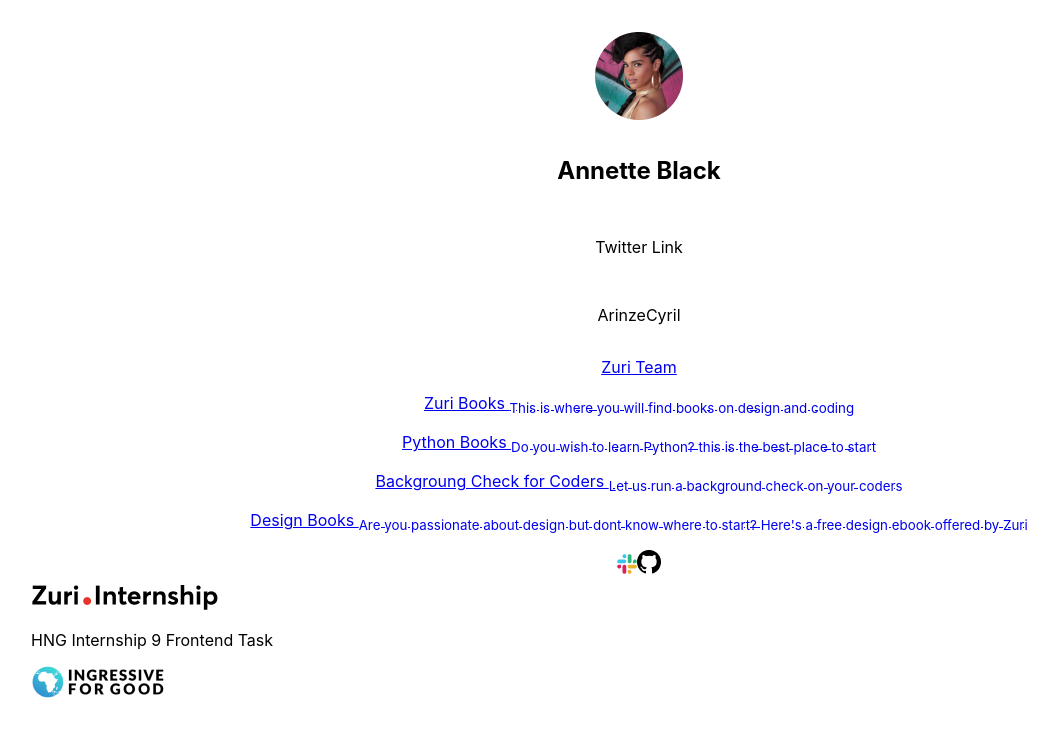
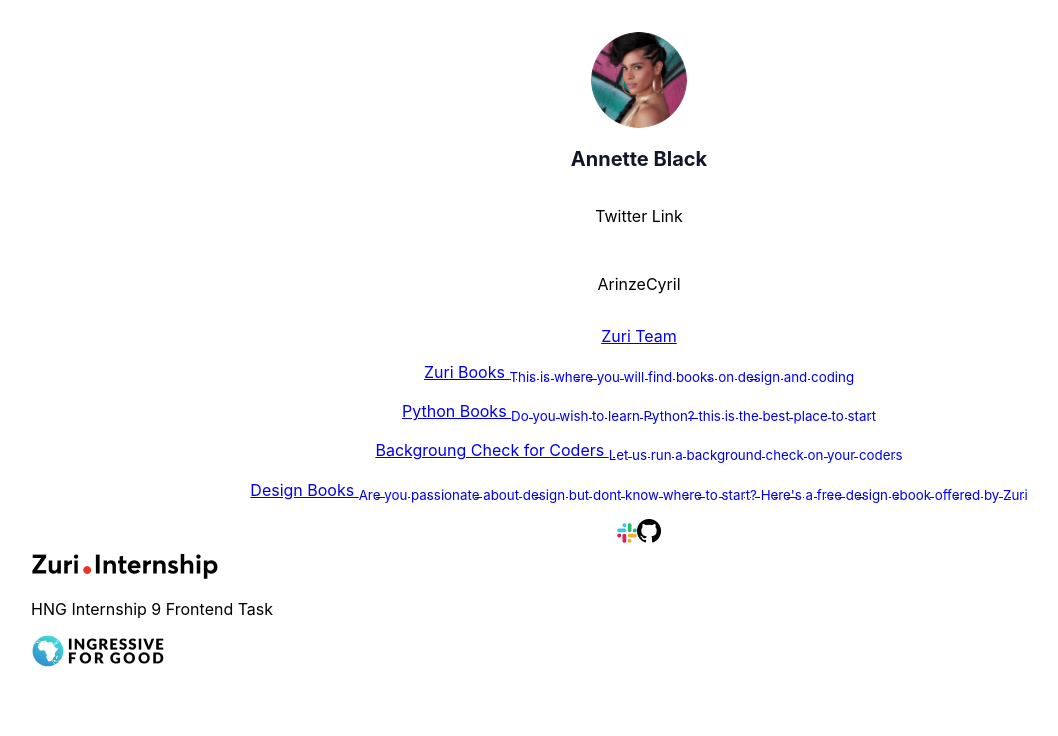
Before and after one commit to ArinzeCyril/porty, a React (Create React App) app: page / in a window 1280 px wide. Shown: the top 736 px of the page, without its empty margins (1-1059 px from the left). Built offline with nearby package versions, Linux system fonts and the light colour scheme.

Commit message:
Fix profile image and profile name

```diff
--- a/src/style.css
+++ b/src/style.css
@@ -13,3 +13,20 @@ body {
     align-items: center;
     gap: 1rem;
   }
+
+  #profile_img {
+    border-radius: 10rem;
+    width: 6rem;
+  }
+
+  #profile_text {
+    font-weight: 700;
+    font-size: 20px;
+    /* font-size: 1.66rem; */
+    line-height: 30px;
+    color: #101828;
+    flex: none;
+    order: 0;
+    flex-grow: 1;
+    margin: 0;
+  }
```
